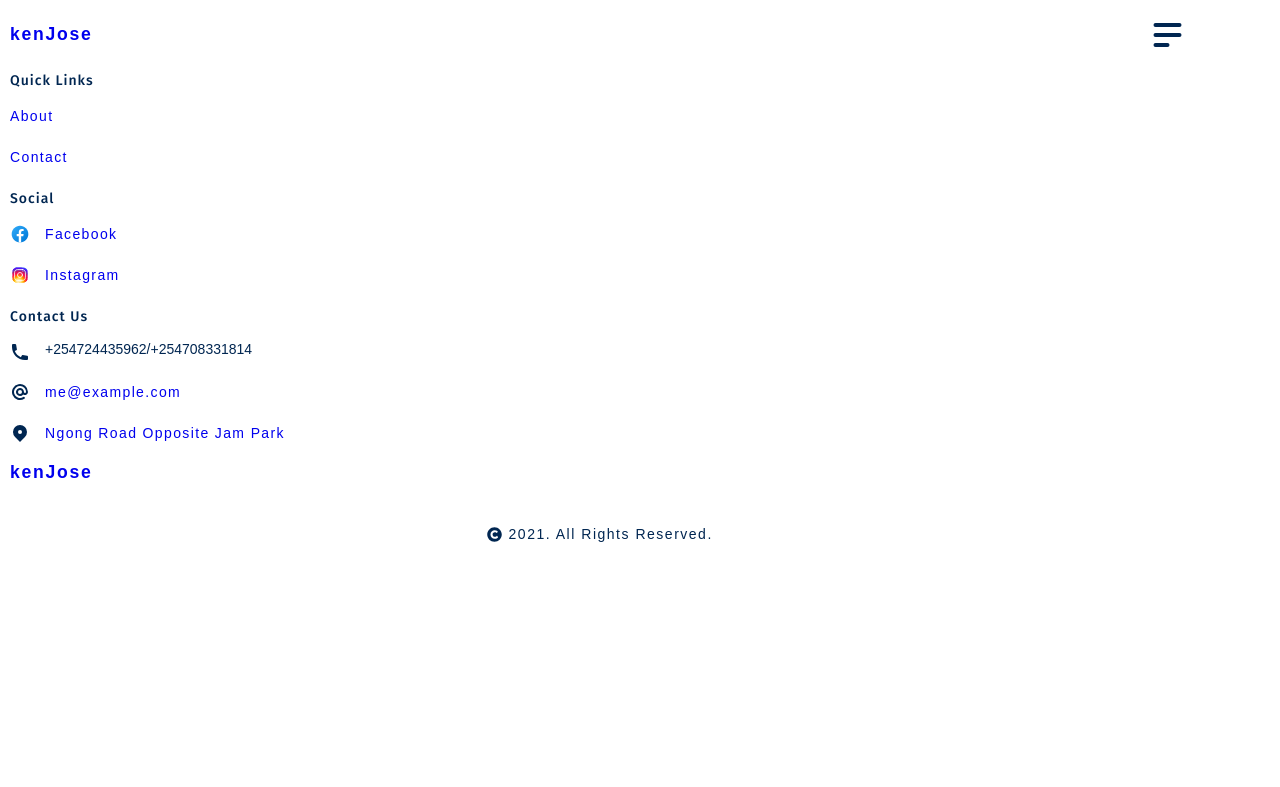
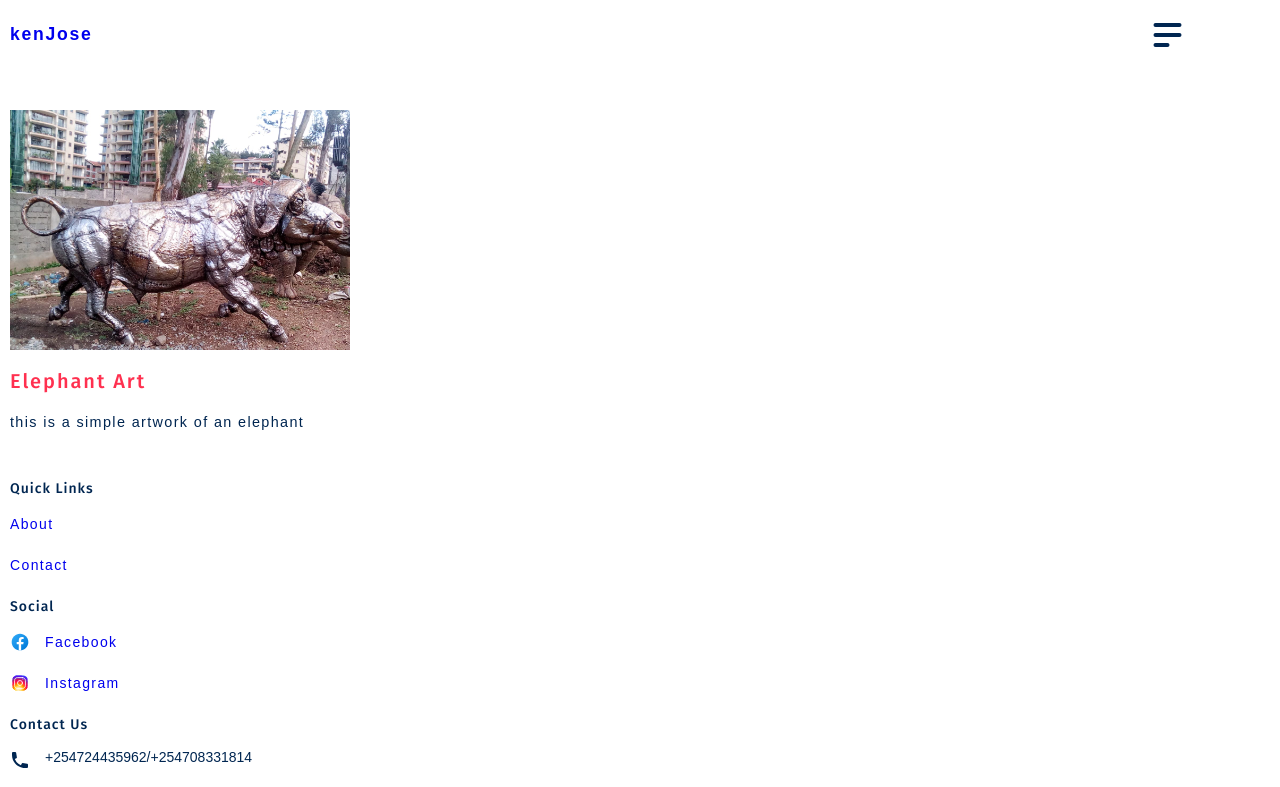
Before and after one commit to OptimusJc/kenjosemetalsculptures, a plain HTML site: page content.html in a window 1280 px wide. Shown: the top 787 px of the page. Drawn offline with Linux system fonts and the light colour scheme; a web font is replaced by a local one.

Commit message:
Added functionality for the content page

```diff
--- /dev/null
+++ b/assets/js/data.js
@@ -0,0 +1,65 @@
+const data = [
+    {
+        "pic": "/assets/images/buffalo.jpg",
+        "name": "elephant art",
+        "description": "this is a simple artwork of an elephant",
+        "id": 1
+    },
+    {
+        "pic": "/assets/images/cobra.jpg",
+        "name": "cobra art",
+        "description": "this is a simple artwork of a cobra",
+        "id": 2
+    },
+    {
+        "pic": "/assets/images/elephant 2.jpg",
+        "name": "elephant 2 art",
+        "description": "this is a simple artwork of an elephant kenya",
+        "id": 3
+    },
+    {
+        "pic": "/assets/images/girrafe.jpg",
+        "name": "girrafe art",
+        "description": "this is a simple artwork of an girrafe",
+        "id": 4
+    },
+    {
+        "pic": "/assets/images/hippo 2.jpg",
+        "name": "hippo art",
+        "description": "this is a simple artwork of a hippo",
+        "id": 5
+    },
+    {
+        "pic": "/assets/images/lizzard.jpg",
+        "name": "lizzard art",
+        "description": "this is a simple artwork of a lizzard",
+        "id": 6
+    },
+    {
+        "pic": "/assets/images/ostrich.jpg",
+        "name": "ostrich art",
+        "description": "this is a simple artwork of an ostrich",
+        "id": 7
+    },
+    {
+        "pic": "/assets/images/rihno.jpg",
+        "name": "rihno art",
+        "description": "this is a simple artwork of an rihno",
+        "id": 8
+    },
+    {
+        "pic": "/assets/images/wilde beast.jpg",
+        "name": "wilde beast art",
+        "description": "this is a simple artwork of an wilde beast",
+        "id": 9
+    },
+    {
+        "pic": "/assets/images/zebra.jpg",
+        "name": "zebra art",
+        "description": "this is a simple artwork of an zebra",
+        "id": 10
+    }
+];
+
+
+export default data;
--- a/assets/js/index.js
+++ b/assets/js/index.js
@@ -1,17 +1,73 @@
-$(document).ready(() => {
-    const menu_icon = $('img').filter('.menu');
-    const nav = $('nav');
+import data  from './data.js';
 
-    menu_icon.click((e) => {
-        if(nav.css('left') == 0) {
+window.addEventListener('load', () => {
 
-            e.target.src = '/assets/images/icons/menu.svg';
-            nav.css('left', '-110%');
-        } else {
+    // create elements
+    const media = document.createElement('div');
+    const media_item = document.createElement('div');
+    const media_body = document.createElement('div');
+    const img = document.createElement('img');
+    const h3 = document.createElement('h3');
+    const p = document.createElement('p');
 
-            e.target.src = '/assets/images/icons/close.svg';
-            nav.css('left', 0);
-        }
-    })
+    const element = data[0];
 
-})
+    const container = document.querySelector('.container');
+
+    // attach elements
+    container.appendChild(media);
+    media.appendChild(media_item);
+    media_item.appendChild(img);
+    media.appendChild(media_body);
+    media_body.appendChild(h3);
+    media_body.appendChild(p);
+
+    // col.classList.add('container');
+    media.classList.add('media');
+
+    img.setAttribute('src', `${element.pic}`);
+    media_item.classList.add('media-item');
+
+    media_body.classList.add("media-body");
+    h3.innerHTML = element.name;
+    h3.classList.add('media-head');
+
+    p.innerHTML = element.description;
+
+});
+
+
+// const content = (element) => {
+
+//         // create elements
+//         const media = document.createElement('div');
+//         const media_item = document.createElement('div');
+//         const media_body = document.createElement('div');
+//         const img = document.createElement('img');
+//         const h3 = document.createElement('h3');
+//         const p = document.createElement('p');
+
+//         const element = data[0];
+
+//         const container = document.querySelector('.container');
+
+//         // attach elements
+//         container.appendChild(media);
+//         media.appendChild(media_item);
+//         media_item.appendChild(img);
+//         media.appendChild(media_body);
+//         media_body.appendChild(h3);
+//         media_body.appendChild(p);
+
+//         // col.classList.add('container');
+//         media.classList.add('media');
+
+//         img.setAttribute('src', `${element.pic}`);
+//         media_item.classList.add('media-item');
+
+//         media_body.classList.add("media-body");
+//         h3.innerHTML = element.name;
+//         h3.classList.add('media-head');
+
+//         p.innerHTML = element.description;
+// }
--- a/assets/scss/components/_nav.scss
+++ b/assets/scss/components/_nav.scss
@@ -11,6 +11,7 @@
     padding-top: 70px;
     @include reverse-margin(10px);
     z-index: -1;
+    transition: ease-in-out 0.7s;
 
     .nav-icons {
         width: 18px;
--- a/content.html
+++ b/content.html
@@ -52,7 +52,8 @@
         </header>
     </div>
 
-
+    <!-- main content page  -->
+    <div class="container"></div>
 
     <!-- footer section  -->
     <footer class="footer">
@@ -157,6 +158,8 @@
         </div>
     </footer>
 
+    <script type="module" src="/assets/js/index.js"></script>
+
 </body>
 
 </html>
```
Also changed, not shown: about.html (+3 -1 lines), contact.html (+1 -1 lines), index.html (+3 -1 lines), assets/css/style.css.
